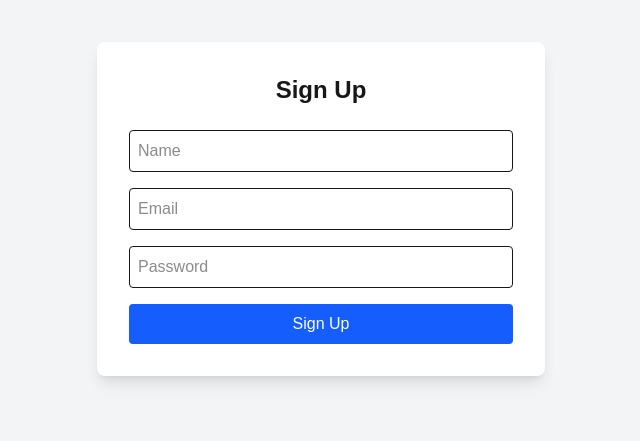
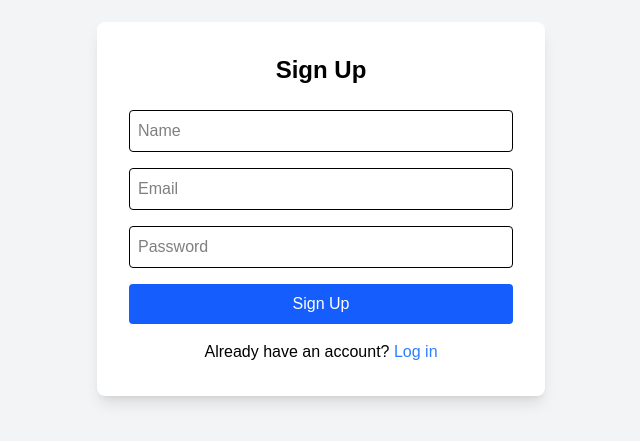
Before and after one commit to vedant343/chatapp, a Next.js app: page /signup in a window 1280 px wide. Shown: the part 191-632 px from the top of the page, without its empty margins (319-959 px from the left). Built offline with nearby package versions, Linux system fonts and the light colour scheme; no server answers.

Commit message:
RLS property added

```diff
--- a/src/app/login/page.tsx
+++ b/src/app/login/page.tsx
@@ -28,18 +28,20 @@ export default function LoginPage() {
   return (
     <div className="min-h-screen flex items-center justify-center bg-gray-100">
       <div className="bg-white shadow-lg rounded-lg p-8 w-full max-w-md">
-        <h2 className="text-2xl font-bold mb-6 text-center">Login</h2>
+        <h2 className="text-2xl text-black font-bold mb-6 text-center">
+          Login
+        </h2>
         <input
           type="email"
           placeholder="Email"
-          className="w-full border p-2 mb-4 rounded"
+          className="w-full text-black border p-2 mb-4 rounded"
           value={form.email}
           onChange={(e) => setForm({ ...form, email: e.target.value })}
         />
         <input
           type="password"
           placeholder="Password"
-          className="w-full border p-2 mb-4 rounded"
+          className="w-full text-black border p-2 mb-4 rounded"
           value={form.password}
           onChange={(e) => setForm({ ...form, password: e.target.value })}
         />
@@ -50,6 +52,13 @@ export default function LoginPage() {
         >
           Log In
         </button>
+        <p className="mt-4 text-black text-center">
+          Create a new account?
+          <a href="/signup" className="text-blue-500 hover:underline">
+            {" "}
+            Sign Up
+          </a>
+        </p>
       </div>
     </div>
   );
--- a/src/app/signup/page.tsx
+++ b/src/app/signup/page.tsx
@@ -40,25 +40,27 @@ export default function SignupPage() {
   return (
     <div className="min-h-screen flex items-center justify-center bg-gray-100">
       <div className="bg-white shadow-lg rounded-lg p-8 w-full max-w-md">
-        <h2 className="text-2xl font-bold mb-6 text-center">Sign Up</h2>
+        <h2 className="text-2xl font-bold mb-6 text-center text-black">
+          Sign Up
+        </h2>
         <input
           type="text"
           placeholder="Name"
-          className="w-full border p-2 mb-4 rounded"
+          className="text-black w-full border p-2 mb-4 rounded"
           value={form.name}
           onChange={(e) => setForm({ ...form, name: e.target.value })}
         />
         <input
           type="email"
           placeholder="Email"
-          className="w-full border p-2 mb-4 rounded"
+          className="text-black w-full border p-2 mb-4 rounded"
           value={form.email}
           onChange={(e) => setForm({ ...form, email: e.target.value })}
         />
         <input
           type="password"
           placeholder="Password"
-          className="w-full border p-2 mb-4 rounded"
+          className="text-black w-full border p-2 mb-4 rounded"
           value={form.password}
           onChange={(e) => setForm({ ...form, password: e.target.value })}
         />
@@ -69,6 +71,13 @@ export default function SignupPage() {
         >
           Sign Up
         </button>
+        <p className="mt-4 text-center text-black">
+          Already have an account?
+          <a href="/login" className="text-blue-500 hover:underline">
+            {" "}
+            Log in
+          </a>
+        </p>
       </div>
     </div>
   );
```
